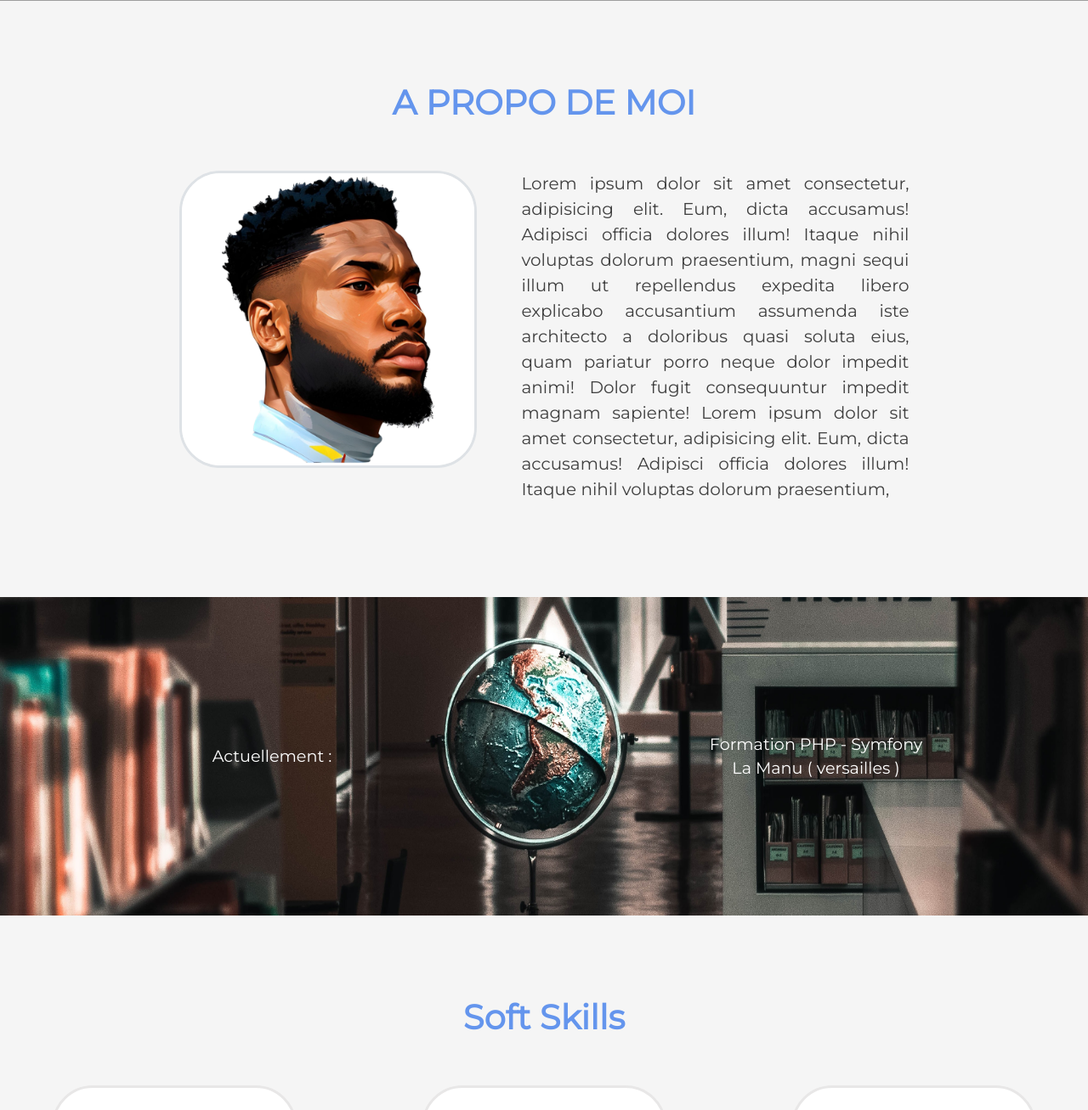
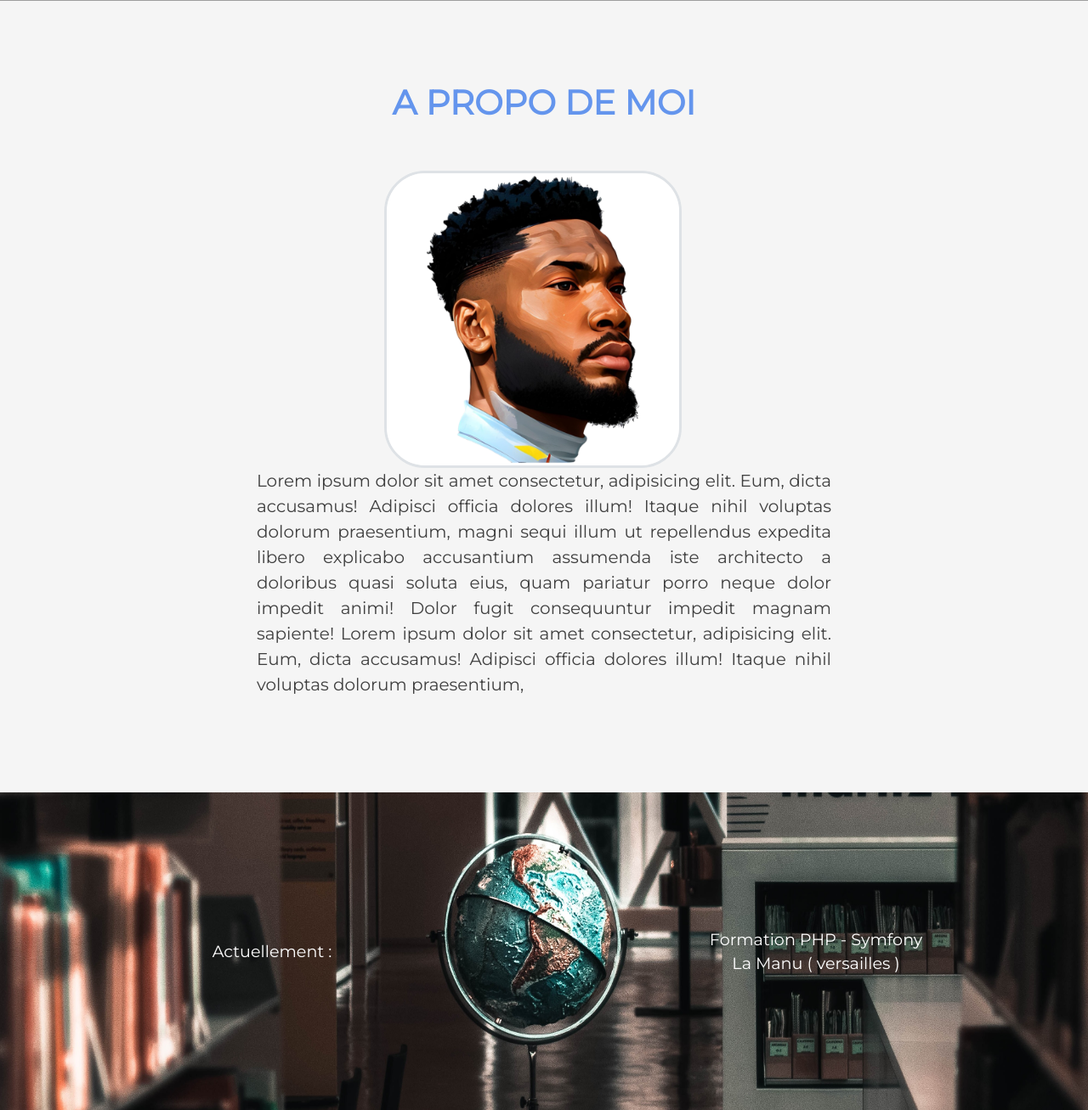
Before and after one commit to houetovenc/portfolio, a PHP site: page /sitephpprocedurale/ in a window 1280 px wide. Shown: the part 715-2022 px from the top of the page at 85% size. Run offline with PHP 8.4, Linux system fonts and the light colour scheme; some libraries are stand-ins or nearby versions; grey boxes are pictures that could not be loaded.

Commit message:
responsive container

```diff
--- a/assets/css/styleFront.css
+++ b/assets/css/styleFront.css
@@ -150,6 +150,6 @@ body {
 }
 
 .progress{
-    border: 1px solid rgb(104, 102, 102);
+    border: 3px solid rgb(196, 196, 196);
 
 }
--- a/index.php
+++ b/index.php
@@ -58,15 +58,15 @@ include("assets/inc/front/headerFront.php")
         </div>
     </div>
 
-    <div class="container col-9 pb-5 pt-5">
+    <div class="col pb-5 pt-5">
         <div class="text-center">
             <h3 class="titresection1">A PROPO DE MOI</h3>
         </div>
-        <div class="container d-flex flex-row justify-content-around pt-5">
-            <div>
+        <div class="row justify-content-around px-5 mx-5 pt-5">
+            <div class="container" style="width: 400px;">
                 <img class="imageportrait border border-3" src="assets/images/portrait.jpg" alt="portrait">
             </div>
-            <div class="col-6">
+            <div class="container text-center" style="width: 700px;">
                 <p class="descriptionofme">Lorem ipsum dolor sit amet consectetur, adipisicing elit. Eum, dicta accusamus!
                     Adipisci officia dolores illum! Itaque nihil voluptas dolorum praesentium,
                     magni sequi illum ut repellendus expedita libero explicabo accusantium assumenda iste architecto a doloribus quasi soluta eius,
@@ -174,7 +174,7 @@ include("assets/inc/front/headerFront.php")
                     </div>
                 </div>
             </div>
-            <div class="container text-center" style="width: 500px;">
+            <div class="container text-center" style="width: 400px;">
                 <img class="cv1 border border-3 mt-4" src="assets/images/cv1.png" alt="">
                 <button type="button" class="btn btn-light border border-3 mt-5">Télécharger mon CV</button>
             </div>
```
